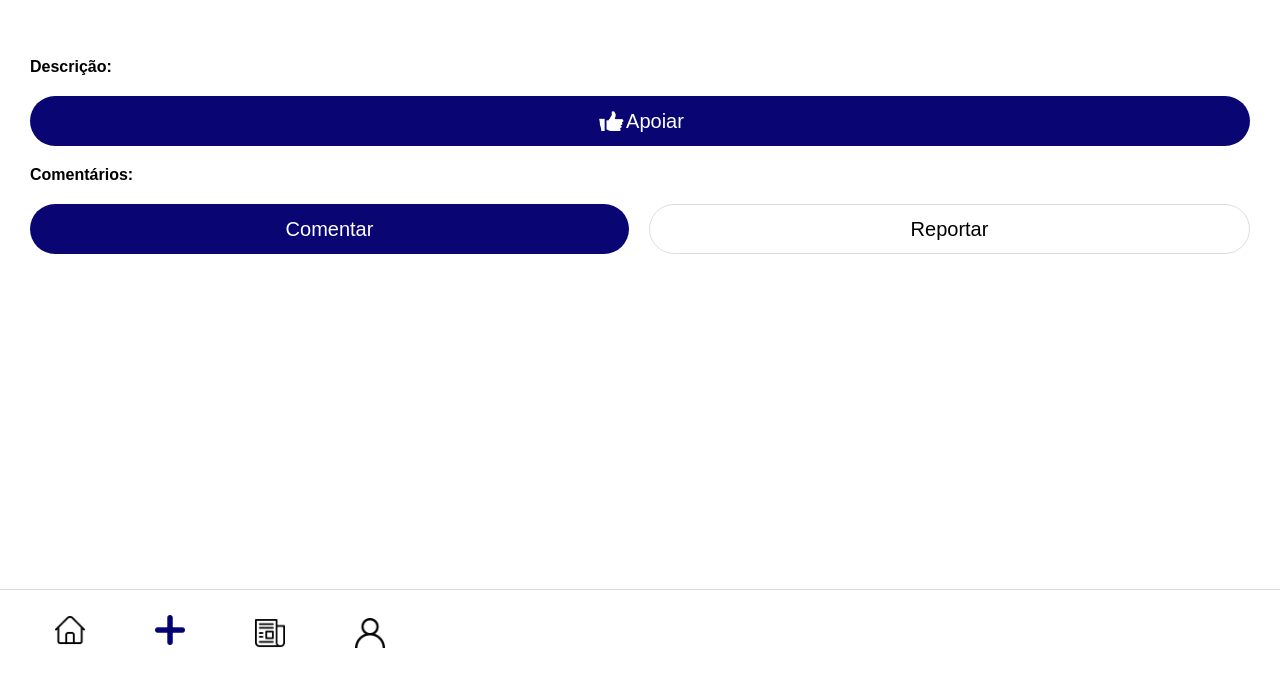
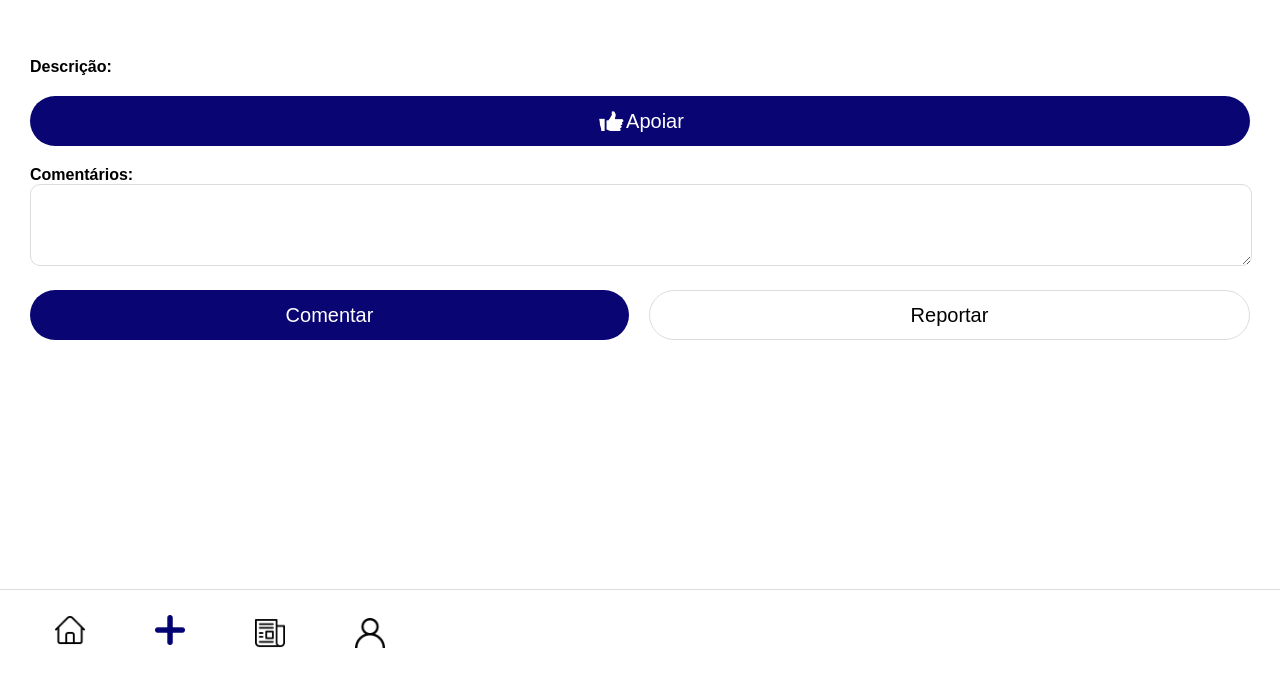
Before and after one commit to fga-eps-mds/2020.1-VC_Usuario-FrontEnd, a Vue app: page /post/1 in a window 1280 px wide. Shown: the part 125-800 px from the top of the page. Built offline with nearby package versions, Linux system fonts and the light colour scheme; no server answers.

Commit message:
#192 Adicionando área de comentário
Co-authered-by: Bruno Felix <balvesfelix@gmail.com>

```diff
--- a/src/views/ListarUmaPostagem.vue
+++ b/src/views/ListarUmaPostagem.vue
@@ -39,12 +39,16 @@
 
             <div class="divPostagemComentario">
                 <legend>Comentários:</legend>
+                <textarea class="Comentario" rows="5" cols="40"></textarea>
+
+
             </div>
 
             <div class="divPostagemBotoes">
                 <button type="submit">Comentar</button>
                 <button type="submit">Reportar</button>
             </div>
+
         </div>
     </section>
 
@@ -226,6 +230,13 @@ export default {
         & legend{
             font-weight: bold;
         };
+        .Comentario {
+            height: 80px;
+            width: 100%;
+            font-size: 16px;
+            border-radius: 10px;
+            border: 1px solid $colorCinza;
+        }
     }
 
     .divPostagemBotoes{
```
